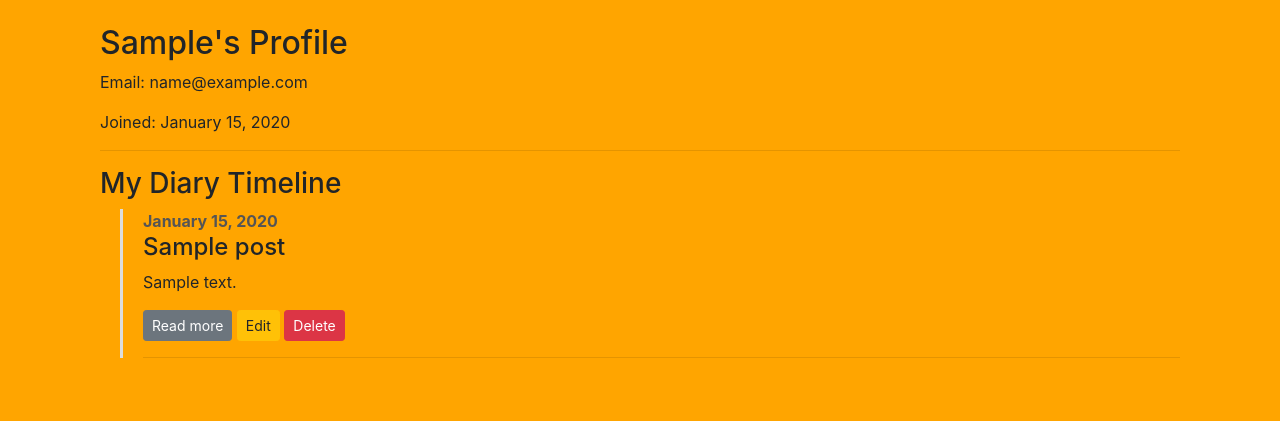
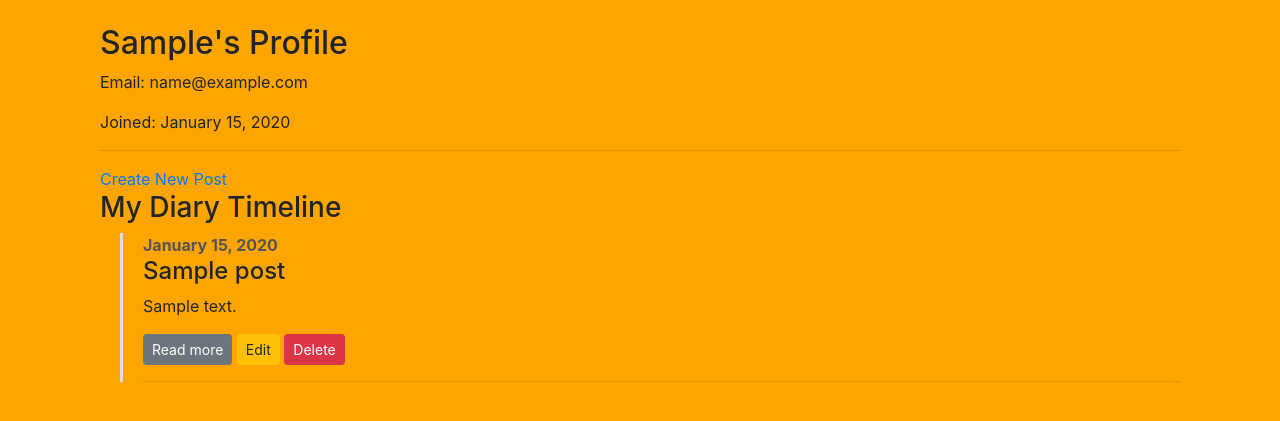
Before and after one commit to QAV-T/lucke, a Django app: page /profile/ in a window 1280 px wide. Shown: the part 56-477 px from the top of the page. Run offline with Django 5.2, Linux system fonts and the light colour scheme; a user stored in the database is signed in; tables that the repository leaves empty hold one stand-in row (values such as "Sample post"); some libraries are stand-ins or nearby versions.

Commit message:
adding a create new button to the main page

```diff
--- a/Lucke/templates/profile.html
+++ b/Lucke/templates/profile.html
@@ -10,6 +10,8 @@
 
     <hr>
 
+    {% if user.is_authenticated %}
+    <a href="{% url 'create_post' %}">Create New Post</a>
     <h3>My Diary Timeline</h3>
     <div class="timeline">
         {% for post in posts %}
@@ -27,5 +29,5 @@
         {% endfor %}
     </div>
 </div>
-
+{% endif %}
 {% endblock %}
```
